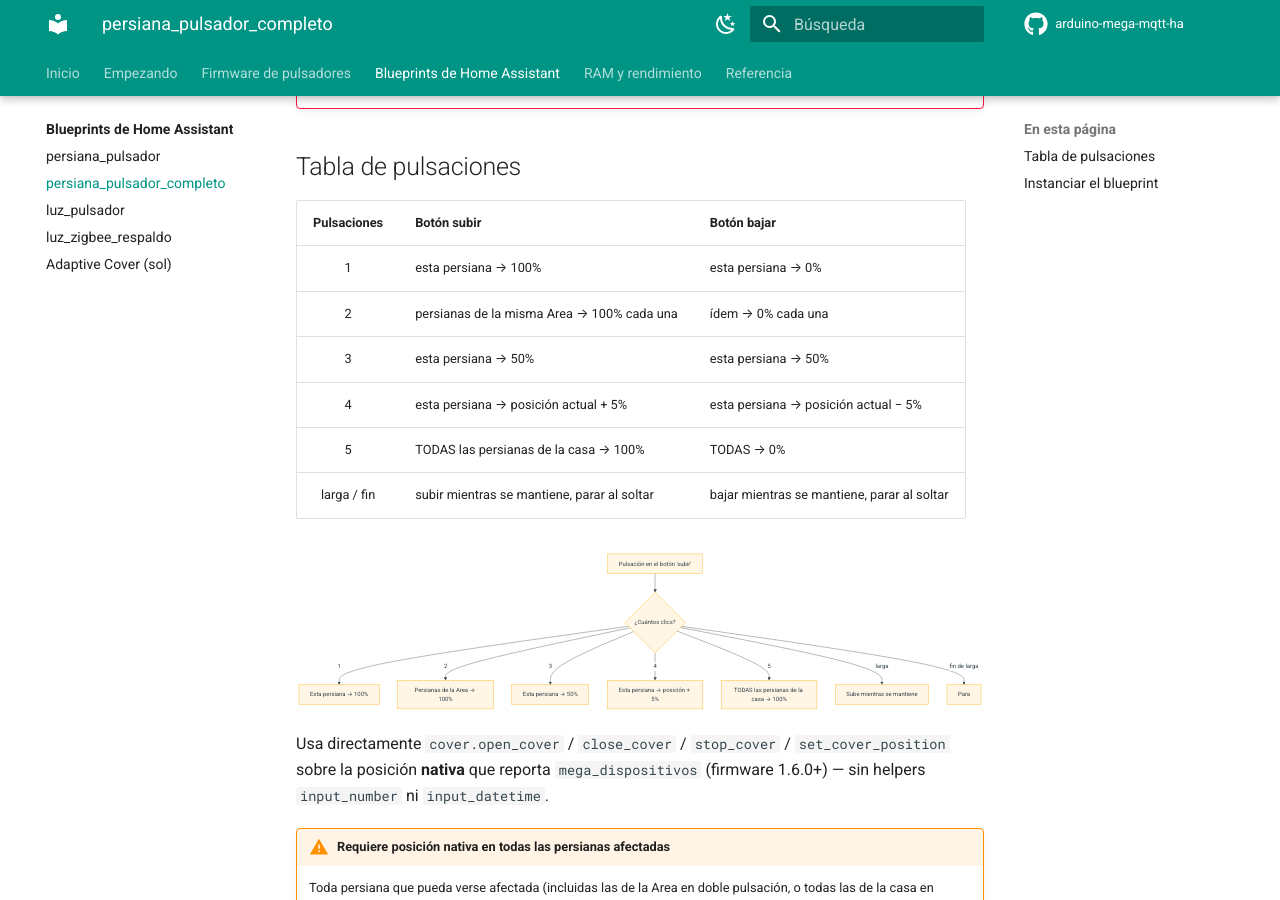
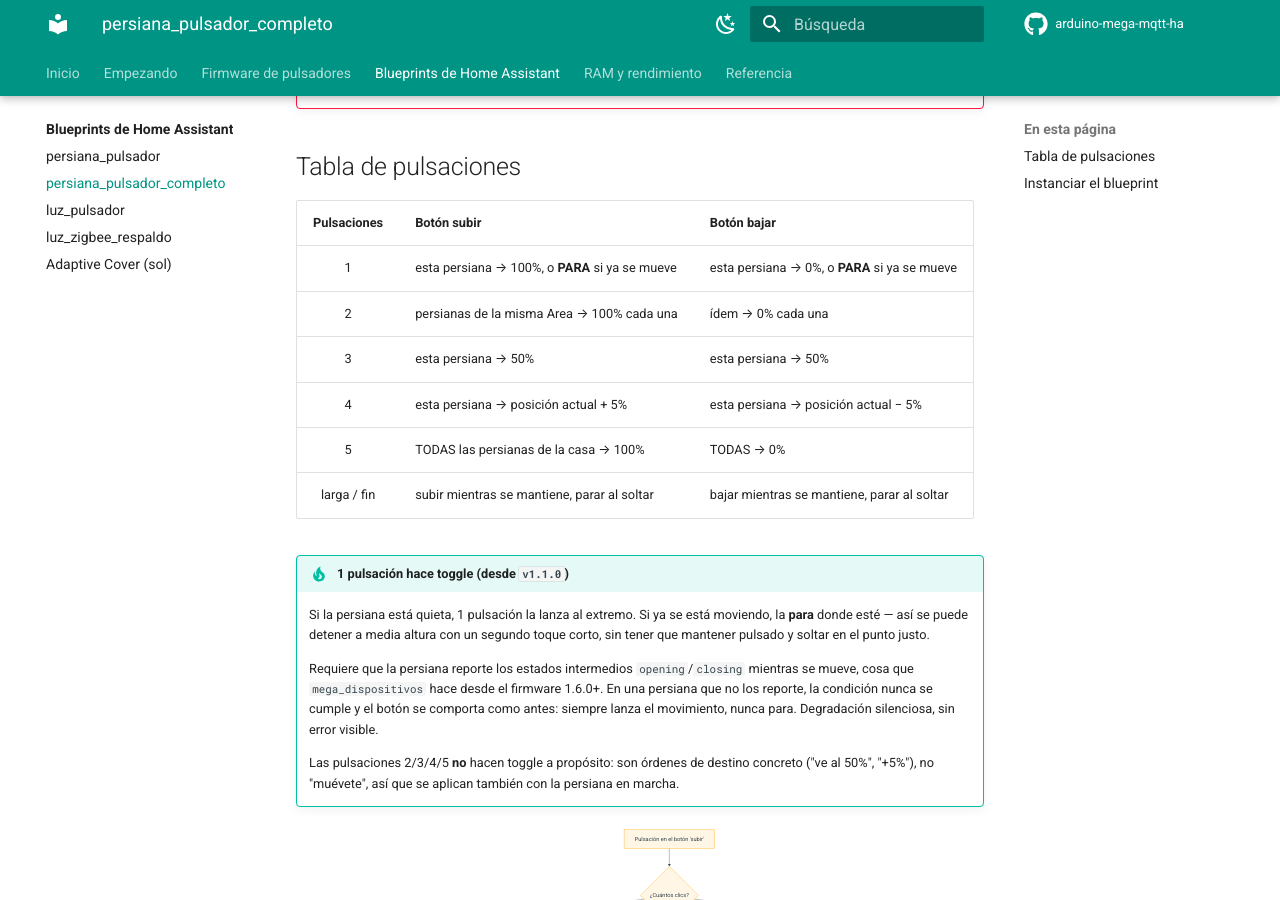
Before and after one commit to GerardUmbert/arduino-mega-mqtt-ha, an MkDocs documentation site: the page built from docs/docs/blueprints/persiana-pulsador-completo.md, in a window 1280 px wide and 900 px high, scrolled down 406 px. Built offline with MkDocs 1.6.1 and Material for MkDocs 9.7.7, drawn with Linux system fonts in a browser that asks for light colours; comment, search, counter and statistics services are not loaded.

Commit message:
persiana_pulsador_completo v1.1.0: 1 pulsacion para la persiana si se mueve
Antes, 1 pulsacion lanzaba siempre la persiana al extremo (100%/0%) y no
habia forma de detenerla a media altura con toques cortos: tocaba
mantener pulsado y soltar en el punto deseado. Ahora hace toggle, asi que
un segundo toque corto la para donde este.

Implementado con una condicion sobre el estado del cover: si es opening o
closing llama a stop_cover, si no abre o cierra como antes. Verificado
que mega_dispositivos reporta esos estados intermedios desde 1.6.0+
(setState(StateOpening/StateClosing) al recibir el comando). En una
persiana que no los reporte, el boton se comporta como antes y nunca
para: degradacion silenciosa, queda documentada.

Las pulsaciones 2/3/4/5 no hacen toggle a proposito: son ordenes de
destino concreto, no de movimiento.

Se actualizan las tres copias de la tabla (blueprint, README de
blueprints y docs) mas el diagrama de la documentacion.

````diff
--- a/docs/docs/blueprints/persiana-pulsador-completo.md
+++ b/docs/docs/blueprints/persiana-pulsador-completo.md
@@ -19,17 +19,36 @@ SIEMPRE de "bajar", para todas las persianas de esa agrupación.
 
 | Pulsaciones | Botón subir | Botón bajar |
 |:---:|---|---|
-| 1 | esta persiana → 100% | esta persiana → 0% |
+| 1 | esta persiana → 100%, o **PARA** si ya se mueve | esta persiana → 0%, o **PARA** si ya se mueve |
 | 2 | persianas de la misma Area → 100% cada una | ídem → 0% cada una |
 | 3 | esta persiana → 50% | esta persiana → 50% |
 | 4 | esta persiana → posición actual + 5% | esta persiana → posición actual − 5% |
 | 5 | TODAS las persianas de la casa → 100% | TODAS → 0% |
 | larga / fin | subir mientras se mantiene, parar al soltar | bajar mientras se mantiene, parar al soltar |
 
+!!! tip "1 pulsación hace toggle (desde `v1.1.0`)"
+    Si la persiana está quieta, 1 pulsación la lanza al extremo. Si ya
+    se está moviendo, la **para** donde esté — así se puede detener a
+    media altura con un segundo toque corto, sin tener que mantener
+    pulsado y soltar en el punto justo.
+
+    Requiere que la persiana reporte los estados intermedios
+    `opening`/`closing` mientras se mueve, cosa que `mega_dispositivos`
+    hace desde el firmware 1.6.0+. En una persiana que no los reporte,
+    la condición nunca se cumple y el botón se comporta como antes:
+    siempre lanza el movimiento, nunca para. Degradación silenciosa, sin
+    error visible.
+
+    Las pulsaciones 2/3/4/5 **no** hacen toggle a propósito: son órdenes
+    de destino concreto ("ve al 50%", "+5%"), no "muévete", así que se
+    aplican también con la persiana en marcha.
+
 ```mermaid
 flowchart TD
     P["Pulsación en el botón 'subir'"] --> N{"¿Cuántos clics?"}
-    N -- "1" --> A["Esta persiana → 100%"]
+    N -- "1" --> T{"¿Ya se está<br/>moviendo?"}
+    T -- "sí" --> STOP["PARA (stop_cover)"]
+    T -- "no" --> A["Esta persiana → 100%"]
     N -- "2" --> B["Persianas de la Area → 100%"]
     N -- "3" --> C["Esta persiana → 50%"]
     N -- "4" --> D["Esta persiana → posición + 5%"]
````
Also changed, not shown: CHANGELOG.md, home_assistant/blueprints/README.md, 1 other file.
